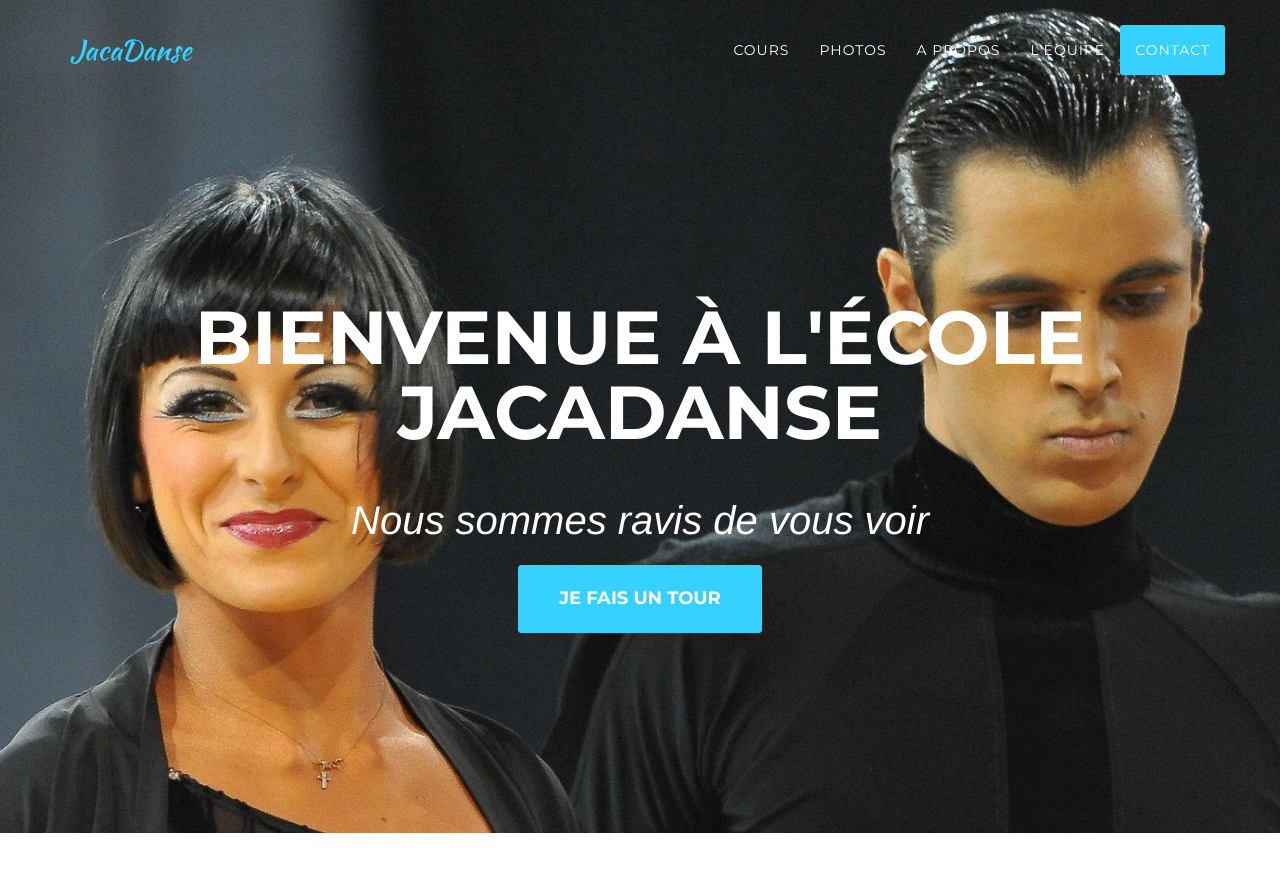
After one commit to baptcomet/leonardo, a PHP site: page /index.php in a window 1280 px wide. The commit adds this page. Shown: the top 873 px of the page. Run offline with PHP 8.4, Linux system fonts and the light colour scheme; some libraries are stand-ins or nearby versions; some web fonts are replaced.

Commit message:
1st mise en place d'un 'fichier de traduction'

```diff
--- a/index.html
+++ b/index.php
@@ -1,3 +1,5 @@
+<?php include('words.php') ?>
+
 <!DOCTYPE html>
 <html lang="en">
 
@@ -27,7 +29,7 @@
     <!-- HTML5 Shim and Respond.js IE8 support of HTML5 elements and media queries -->
     <!-- WARNING: Respond.js doesn't work if you view the page via file:// -->
     <!--[if lt IE 9]>
-        <script src="https://oss.maxcdn.com/libs/html5shiv/3.7.0/html5shiv.js"></script>
+    <script src="https://oss.maxcdn.com/libs/html5shiv/3.7.0/html5shiv.js"></script>
         <script src="https://oss.maxcdn.com/libs/respond.js/1.4.2/respond.min.js"></script>
     <![endif]-->
 
@@ -46,7 +48,7 @@
                     <span class="icon-bar"></span>
                     <span class="icon-bar"></span>
                 </button>
-                <a class="navbar-brand page-scroll" href="#page-top">JacaDanse</a>
+                <a class="navbar-brand page-scroll" href="#page-top"><?php say('NOM_SITE') ?></a>
             </div>
 
             <!-- Collect the nav links, forms, and other content for toggling -->
@@ -81,9 +83,9 @@
     <header>
         <div class="container">
             <div class="intro-text">
-                <div class="intro-heading">Bienvenue à l'école JacaDanse</div>
-                <div class="intro-lead-in">Nous sommes ravis de vous voir</div>
-                <a href="#services" class="page-scroll btn btn-xl">Je fais un tour</a>
+                <div class="intro-heading"><?php say('GROS_TITRE') ?></div>
+                <div class="intro-lead-in"><?php say('PETIT_TITRE') ?></div>
+                <a href="#services" class="page-scroll btn btn-xl"><?php say('BOUTON_TITRE') ?></a>
             </div>
         </div>
     </header>
--- /dev/null
+++ b/words.php
@@ -0,0 +1,15 @@
+<?php
+function say($phrase){
+
+
+    static $lang = array(
+        "NOM_SITE" => "JacaDanse",
+        "GROS_TITRE" => "Bienvenue à l'école JacaDanse",
+        "PETIT_TITRE" => "Nous sommes ravis de vous voir",
+        "BOUTON_TITRE" => "Je fais un tour",
+    );
+
+
+
+    echo isset($lang[$phrase]) ? $lang[$phrase] : 'oops';
+}
```
